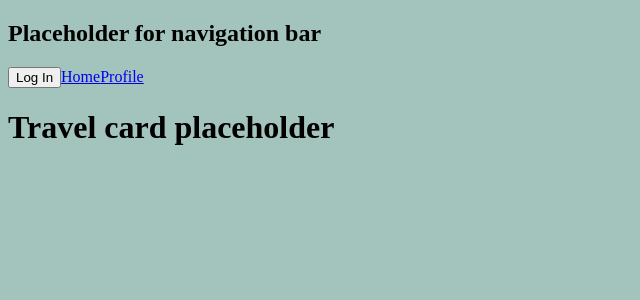
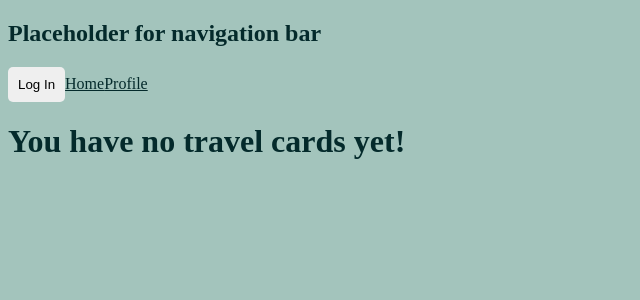
Before and after one commit to Bernard-Li/Final_Project_CB, a React (Create React App) app in the folder client/: page /travelcard in a window 1280 px wide. Shown: the top 300 px of the page, without its empty margins (0-640 px from the left). Built offline with nearby package versions, Linux system fonts and the light colour scheme; no server answers; a web font is replaced by a local one.

Commit message:
Homepage weather integration - front to back end fetch, back-end making API call to weather_api, deconstructed object in currentweather, NEED to do CSS and render weather widget

```diff
--- a/client/src/components/GlobalStyles.js
+++ b/client/src/components/GlobalStyles.js
@@ -2,10 +2,42 @@ import { createGlobalStyle } from "styled-components";
 
 export default createGlobalStyle`
 :root{
-  --color-background-color: #A3C4BC;
+  --color-main-opal: #A3C4BC;
+  --color-font-color: #042A2B;
+  --color-vermillion: #D84727;
+  --color-crayola-yellow: #FAA916;
+  --color-dodge-blue: #4392F1;
 }
 
 
 body {
   background-color:  #A3C4BC;
-}`
+}
+
+html, div, span, applet, object, iframe,
+  h1, h2, h3, h4, h5, h6, p, blockquote, pre,
+  a, abbr, acronym, address, big, cite, code,
+  del, dfn, em, img, ins, kbd, q, s, samp,
+  small, strike, strong, sub, sup, tt, var,
+  b, u, i, center,
+  dl, dt, dd, ol, ul, li,
+  fieldset, form, label, legend,
+  caption, tbody, tfoot, thead, tr, th, td,
+  article, aside, canvas, details, embed,
+  figure, figcaption, footer, header, hgroup,
+  menu, nav, output, ruby, section, summary,
+  time, mark, audio, video {
+
+    color: #042A2B;
+
+
+  }
+
+button {
+  border: none;
+  border-radius: 5px;
+  padding: 10px;
+  //background-color: #D84727;
+}
+
+`
--- a/client/src/components/Homepage.js
+++ b/client/src/components/Homepage.js
@@ -1,6 +1,7 @@
 import { useAuth0 } from "@auth0/auth0-react";
 import { NavLink } from "react-router-dom";
 import styled from "styled-components";
+import Weather from "./Weather";
 
 const Homepage = () =>{
   const { user, isAuthenticated } = useAuth0();
@@ -16,6 +17,8 @@ const Homepage = () =>{
       <NavLink to="/travelcard">
         <button>Travel Card</button>
       </NavLink>
+
+      <Weather />
     </Wrapper>
       :
     //everything below this statement is the default homepage
--- a/client/src/components/TravelCard.js
+++ b/client/src/components/TravelCard.js
@@ -4,7 +4,7 @@ import { useAuth0 } from "@auth0/auth0-react";
 const TravelCard = () =>{
   return (
     <>
-      <h1>Travel card placeholder</h1>
+      <h1>You have no travel cards yet!</h1>
     </>
   )
 }
--- /dev/null
+++ b/client/src/components/Weather.js
@@ -0,0 +1,66 @@
+import { useEffect, useState } from "react";
+import styled from "styled-components";
+
+//This component will fetch the data received from the api call to Weather_API in the backend
+//The goal is to store a 'snapshot' of the current weather (for future reference)
+//when the user creates a a quick log => travel card.
+const Weather = () =>{
+  //loading state to allow the rendering of the weather below. Fetch from frontend => backend => api
+  const [ loading, setLoading ] = useState(false);
+  //use an object called currentWeather to store the information
+  const [ currentWeatherObject, setCurrentWeatherObject ] = useState(null);
+  //fetching the api call data from the back-end
+  useEffect(() =>{
+    fetch(`/currentweather`)
+    .then(res => res.json())
+    .then(data =>{
+      //reducing the amount of repeated data.data writing, precising which object key to access in returned response
+      const currentWeather = data.data.current;
+      const condition = data.data.current.condition;
+      const location = data.data.location;
+
+      setCurrentWeatherObject({...currentWeather,
+        condition: condition.text,
+        conditionIcon: condition.icon,
+        temperatureC: currentWeather.feelslike,
+        windSpeed: currentWeather.wind_kph,
+        windDir: currentWeather.wind_dir,
+        precipitation: currentWeather.precip_mm,
+        humidity: currentWeather.humidity,
+        pressure: currentWeather.pressure_mb,
+        uv: currentWeather.uv,
+        city: location.name,
+        region: location.region,
+        country: location.country,
+        localTime: location.locationTime,
+        lastUpdate: currentWeather.last_updated,
+      })
+      setLoading(true);
+    })
+  },[])
+
+  console.log('is the weather component rendering? ' + loading);
+  if (setLoading){
+    console.log(currentWeatherObject.lastUpdate);
+  }
+
+  return (
+    <>
+      { loading ?
+      <WeatherContainer>
+        <p>Weather here*</p>
+        <div>
+          <p>{currentWeatherObject.condition}</p>
+          <img alt='weather icon' src={currentWeatherObject.conditionIcon} />
+        </div>
+      </WeatherContainer>
+        :
+        <p>Loading...</p>
+
+      }
+    </>
+  )
+}
+export default Weather;
+
+const WeatherContainer = styled.div``
```
